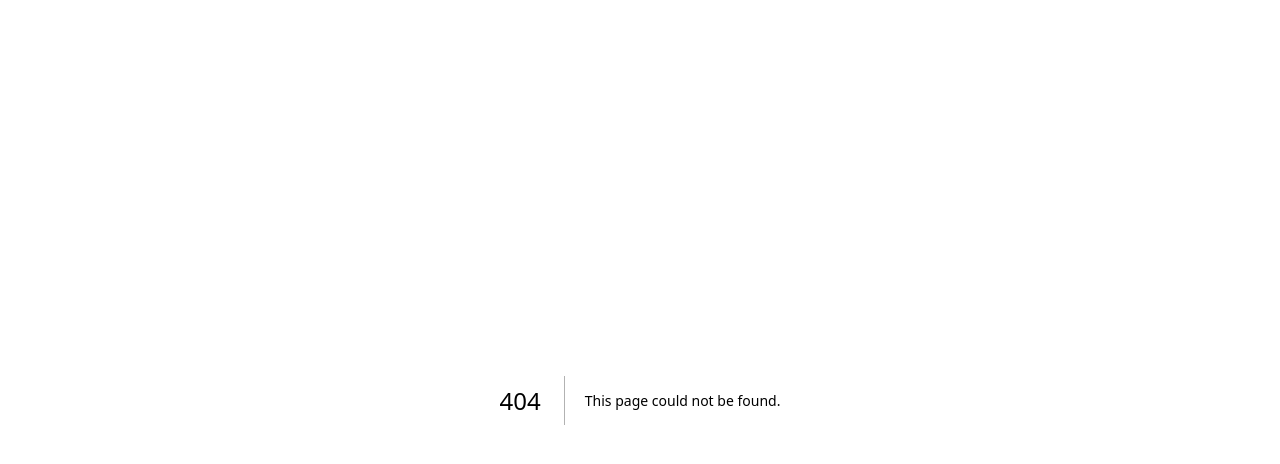
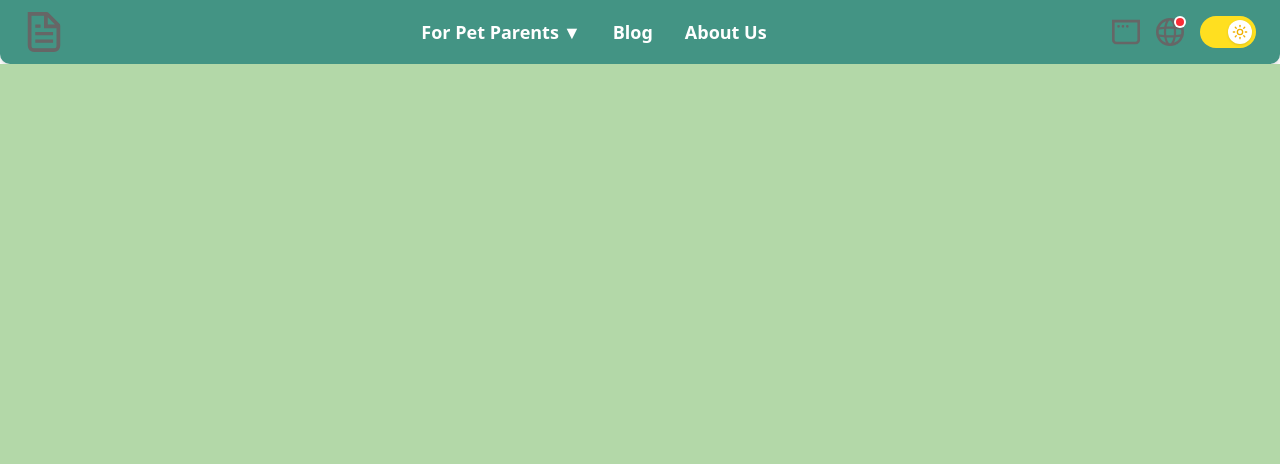
Before and after one commit to ryoa30/Vetch-WebApp, a Next.js app in the folder vetch-webagent/: page /home in a window 1280 px wide. Before the commit this address had no page. Shown: the top 464 px of the page. Built offline with nearby package versions, Linux system fonts and the light colour scheme.

Commit message:
create a home page and nav bar

```diff
--- /dev/null
+++ b/vetch-webagent/src/app/home/page.tsx
@@ -0,0 +1,28 @@
+"use client";
+
+import Image from "next/image";
+import Link from "next/link";
+import { Label } from "@/components/ui/label";
+import { Input } from "@/components/ui/input";
+import { Button } from "@/components/ui/button";
+import { RadioGroup, RadioGroupItem } from "@/components/ui/radio-group";
+import { useState } from "react";
+import NavigationBar from "@/components/navigationbar";
+
+export default function HomePage() {
+  const [remember, setRemember] = useState("no");
+
+  return (
+    <div className="min-h-screen flex flex-col">
+      {/* Navigation at the top */}
+      <NavigationBar />
+
+      {/* Page content */}
+      <div className="flex flex-1">
+        {/* Left Side - Form */}
+        <div className="w-full bg-[#B3D8A8] flex flex-col justify-center px-8 md:px-16">
+        </div>
+      </div>
+    </div>
+  );
+}
--- a/vetch-webagent/src/app/login/page.tsx
+++ b/vetch-webagent/src/app/login/page.tsx
@@ -68,9 +68,11 @@ export default function LoginPage() {
         </div>
 
         {/* Login Button */}
-        <Button className="w-full bg-white text-black hover:bg-gray-100 font-semibold">
-          Login
-        </Button>
+        <Link href="/home">
+          <Button className="w-full bg-white text-black hover:bg-gray-100 font-semibold">
+            Login
+          </Button>
+        </Link>
 
         <div className="mt-4 text-sm text-center">
           <p>Don’t have an account?</p>
--- /dev/null
+++ b/vetch-webagent/src/components/navigationbar.tsx
@@ -0,0 +1,129 @@
+import { useState, useEffect, useRef } from "react";
+import { ThemeToggleSwitch } from "@/components/ui/togglebutton";
+import Image from "next/image";
+
+export default function NavigationBar() {
+  const [openMenu, setOpenMenu] = useState(null);
+  const [clickedMenu, setClickedMenu] = useState(null);
+  const parentsRef = useRef(null);
+  const accountRef = useRef(null);
+
+  // Close menus when clicking outside
+  useEffect(() => {
+    function handleClickOutside(e) {
+      if (
+        parentsRef.current &&
+        !parentsRef.current.contains(e.target) &&
+        accountRef.current &&
+        !accountRef.current.contains(e.target)
+      ) {
+        setOpenMenu(null);
+        setClickedMenu(null);
+      }
+    }
+    document.addEventListener("mousedown", handleClickOutside);
+    return () => document.removeEventListener("mousedown", handleClickOutside);
+  }, []);
+
+  // Dropdown item component for reuse
+  const Dropdown = ({ children }) => (
+    <div className="absolute mt-2 bg-[#b4d7c6] rounded-md shadow-lg py-2 w-40 transition-all duration-500 ease-out">
+      {children}
+    </div>
+  );
+
+  return (
+    <nav className="w-full bg-[#439484] px-6 py-3 flex items-center justify-between rounded-b-lg shadow-md">
+      {/* Logo */}
+      <div className="flex items-center">
+        <Image src="/file.svg" alt="Logo" width={40} height={40} className="mr-3" />
+      </div>
+
+      {/* Menu */}
+      <div className="flex-1 flex items-center justify-center space-x-8">
+        {/* For Pet Parents */}
+        <div
+          ref={parentsRef}
+          className="relative"
+          onMouseEnter={() => {
+            if (!clickedMenu)
+              setTimeout(() => setOpenMenu("parents"), 200);
+          }}
+          onMouseLeave={() => {
+            if (!clickedMenu)
+              setTimeout(() => setOpenMenu(null), 200);
+          }}
+          onClick={() => {
+            if (clickedMenu === "parents") {
+              setClickedMenu(null);
+              setOpenMenu(null);
+            } else {
+              setClickedMenu("parents");
+              setOpenMenu("parents");
+            }
+          }}
+        >
+          <span className="font-semibold text-white text-lg cursor-pointer flex items-center">
+            For Pet Parents <span className="ml-1">&#9660;</span>
+          </span>
+          {openMenu === "parents" && (
+            <Dropdown>
+              <a href="#" className="block px-4 py-2 text-gray-800 hover:bg-[#a1cbb5]">Consultation</a>
+              <a href="#" className="block px-4 py-2 text-gray-800 hover:bg-[#a1cbb5]">Homecare</a>
+              <a href="#" className="block px-4 py-2 text-gray-800 hover:bg-[#a1cbb5]">Emergency</a>
+            </Dropdown>
+          )}
+        </div>
+
+        <span className="font-semibold text-white text-lg cursor-pointer">Blog</span>
+        <span className="font-semibold text-white text-lg cursor-pointer">About Us</span>
+      </div>
+
+      {/* Icons */}
+      <div className="flex items-center space-x-4">
+        {/* Account Icon */}
+        <div
+          ref={accountRef}
+          className="relative"
+          onMouseEnter={() => {
+            if (!clickedMenu) setTimeout(() => setOpenMenu("account"), 200);
+          }}
+          onMouseLeave={() => {
+            if (!clickedMenu) setTimeout(() => setOpenMenu(null), 200);
+          }}
+          onClick={() => {
+            if (clickedMenu === "account") {
+              setClickedMenu(null);
+              setOpenMenu(null);
+            } else {
+              setClickedMenu("account");
+              setOpenMenu("account");
+            }
+          }}
+        >
+          <Image src="/window.svg" alt="User" width={28} height={28} className="cursor-pointer" />
+          {openMenu === "account" && (
+            <Dropdown>
+              <a href="#" className="block px-4 py-2 text-gray-800 hover:bg-[#a1cbb5]">Edit Profile</a>
+              <a href="#" className="block px-4 py-2 text-gray-800 hover:bg-[#a1cbb5]">Order History</a>
+              <a href="#" className="block px-4 py-2 text-gray-800 hover:bg-[#a1cbb5]">Pets</a>
+              <a href="#" className="block px-4 py-2 text-gray-800 hover:bg-[#a1cbb5]">Logout</a>
+            </Dropdown>
+          )}
+        </div>
+
+        {/* Notifications */}
+        <div className="relative">
+          <Image src="/globe.svg" alt="Notifications" width={28} height={28} />
+          <span className="absolute top-0 right-0 block h-2 w-2 rounded-full bg-red-500 ring-2 ring-white"></span>
+        </div>
+
+        {/* Theme Toggle */}
+        <ThemeToggleSwitch
+            defaultOn={true}
+            onToggle={(state) => console.log("Theme is now:", state ? "Light" : "Dark")}
+            />
+      </div>
+    </nav>
+  );
+}
--- /dev/null
+++ b/vetch-webagent/src/components/ui/togglebutton.tsx
@@ -0,0 +1,45 @@
+import * as React from "react"
+import { cn } from "@/lib/utils"
+import { Sun, Moon } from "lucide-react" // You can replace with your own SVGs
+
+export function ThemeToggleSwitch({
+  defaultOn = true,
+  onToggle,
+  className,
+}: {
+  defaultOn?: boolean
+  onToggle?: (isOn: boolean) => void
+  className?: string
+}) {
+  const [isOn, setIsOn] = React.useState(defaultOn)
+
+  const handleClick = () => {
+    const newState = !isOn
+    setIsOn(newState)
+    onToggle?.(newState)
+  }
+
+  return (
+    <button
+      onClick={handleClick}
+      className={cn(
+        "relative inline-flex h-8 w-14 items-center rounded-full transition-colors",
+        isOn ? "bg-yellow-300" : "bg-gray-400",
+        className
+      )}
+    >
+      <span
+        className={cn(
+          "absolute left-1 flex h-6 w-6 items-center justify-center rounded-full bg-white transition-transform shadow",
+          isOn ? "translate-x-6" : "translate-x-0"
+        )}
+      >
+        {isOn ? (
+          <Sun className="h-4 w-4 text-yellow-500" />
+        ) : (
+          <Moon className="h-4 w-4 text-gray-700" />
+        )}
+      </span>
+    </button>
+  )
+}
```
Also changed, not shown: 1 other file (tests, documents, lock files or other folders).
